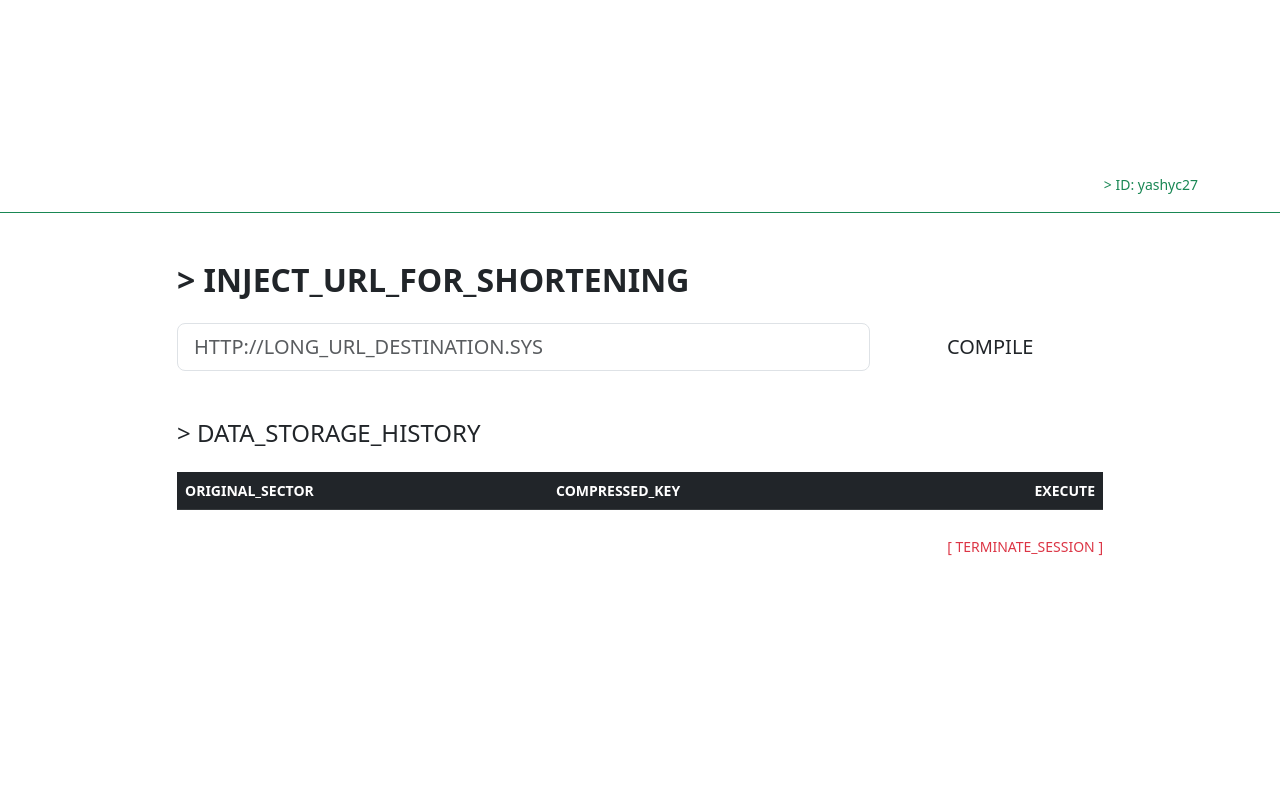
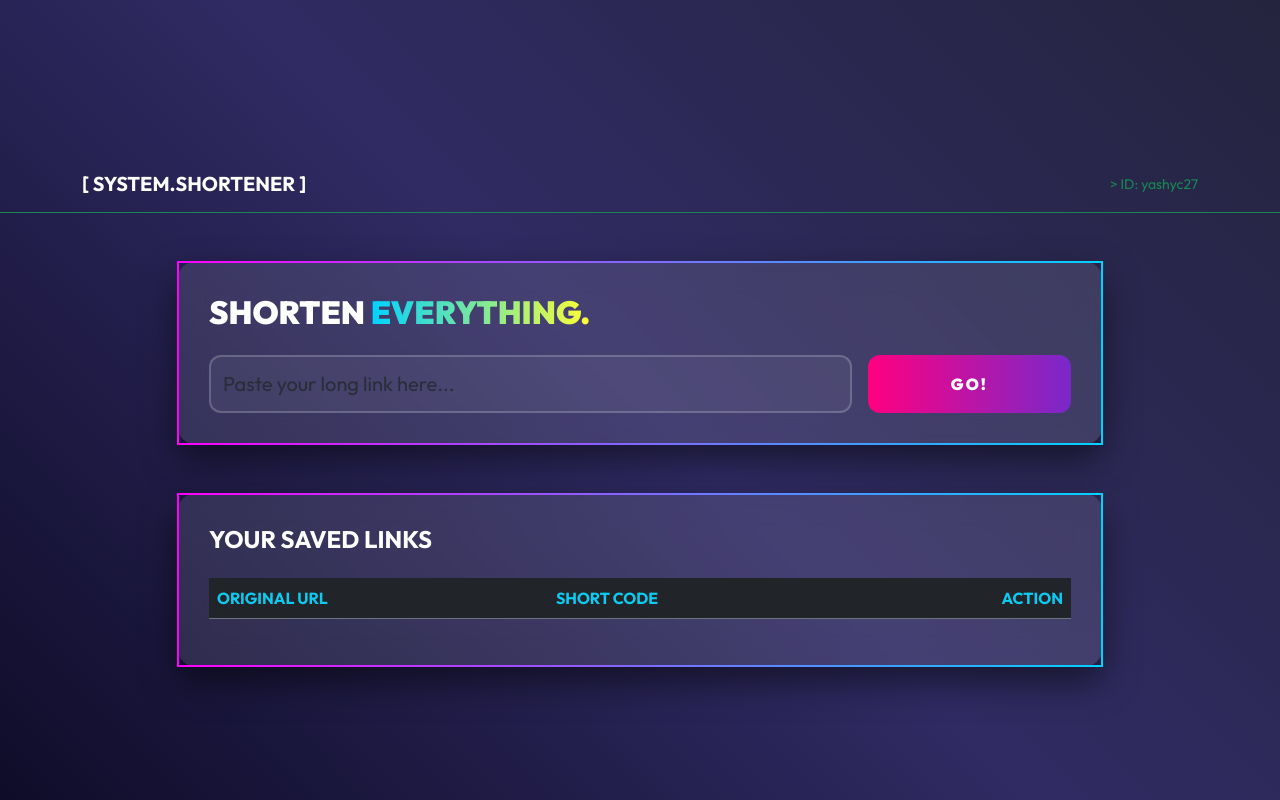
Before and after one commit to Yashyc27/Innomatics-Nov-2025-Intership, a Flask app: page /dashboard in a window 1280 px wide. Run offline with Flask 3, Linux system fonts and the light colour scheme; a user stored in the database is signed in; lists and menus that the app fills with data are empty; a map, chart or similar area stays blank.

Commit message:
Updating Flask Task

```diff
--- /dev/null
+++ b/Flask Task/URL Shortner Advance/static/css/style.css
@@ -0,0 +1,65 @@
+@import url('https://fonts.googleapis.com/css2?family=Outfit:wght@400;700;900&display=swap');
+
+:root {
+    --clr-neon-pink: #ff00ff;
+    --clr-neon-blue: #00d2ff;
+    --clr-neon-yellow: #fefe33;
+    --clr-bg-gradient: linear-gradient(45deg, #0f0c29, #302b63, #24243e);
+}
+
+body {
+    background: var(--clr-bg-gradient);
+    font-family: 'Outfit', sans-serif;
+    color: #fff;
+    min-height: 100vh;
+}
+
+/* Glassmorphism Card with Rainbow Border */
+.classic-card {
+    background: rgba(255, 255, 255, 0.1);
+    backdrop-filter: blur(15px);
+    border-radius: 20px;
+    padding: 30px;
+    border: 2px solid transparent;
+    border-image: linear-gradient(to right, var(--clr-neon-pink), var(--clr-neon-blue)) 1;
+    box-shadow: 0 15px 35px rgba(0, 0, 0, 0.5);
+}
+
+/* Big, Bold, Colorful Buttons */
+.btn-classic {
+    background: linear-gradient(to right, #ff0080, #7928ca);
+    color: white;
+    font-weight: 900;
+    text-transform: uppercase;
+    border: none;
+    border-radius: 12px;
+    padding: 15px 30px;
+    transition: 0.3s all ease;
+    letter-spacing: 2px;
+}
+
+.btn-classic:hover {
+    transform: translateY(-3px) scale(1.05);
+    box-shadow: 0 0 20px var(--clr-neon-pink);
+    color: white;
+}
+
+.form-control {
+    background: rgba(255, 255, 255, 0.05) !important;
+    border: 2px solid rgba(255, 255, 255, 0.2) !important;
+    color: white !important;
+    border-radius: 12px;
+    padding: 12px;
+}
+
+.form-control:focus {
+    border-color: var(--clr-neon-blue) !important;
+    box-shadow: 0 0 15px var(--clr-neon-blue);
+}
+
+.text-gradient {
+    background: linear-gradient(to right, #00d2ff, #fefe33);
+    -webkit-background-clip: text;
+    -webkit-text-fill-color: transparent;
+    font-weight: 900;
+}
--- a/Flask Task/URL Shortner Advance/templates/base.html
+++ b/Flask Task/URL Shortner Advance/templates/base.html
@@ -2,7 +2,7 @@
 <html lang="en">
 <head>
     <meta charset="UTF-8">
-    <title>LINK_SWIFT // THE_MATRIX</title>
+    <title>LINK SHORTNER</title>
     <link href="https://cdn.jsdelivr.net/npm/bootstrap@5.3.0/dist/css/bootstrap.min.css" rel="stylesheet">
     <link rel="stylesheet" href="{{ url_for('static', filename='css/style.css') }}">
 </head>
--- a/Flask Task/URL Shortner Advance/templates/dashboard.html
+++ b/Flask Task/URL Shortner Advance/templates/dashboard.html
@@ -2,57 +2,52 @@
 {% block content %}
 <div class="row justify-content-center">
     <div class="col-lg-10">
-        <div class="matrix-card mb-5">
-            <h2 class="mb-4 fw-bold">> INJECT_URL_FOR_SHORTENING</h2>
+        <div class="classic-card mb-5">
+            <h2 class="fw-900 mb-4">SHORTEN <span class="text-gradient">EVERYTHING.</span></h2>
+
             <form action="/shorten" method="POST">
-                <div class="row g-2">
+                <div class="row g-3">
                     <div class="col-md-9">
-                        <input type="url" name="url" id="urlInput" class="form-control form-control-lg"
-                               placeholder="HTTP://LONG_URL_DESTINATION.SYS" required>
+                        <input type="url" name="url" class="form-control form-control-lg" placeholder="Paste your long link here..." required>
                     </div>
                     <div class="col-md-3">
-                        <button class="btn btn-matrix btn-lg w-100" type="submit">COMPILE</button>
+                        <button class="btn btn-classic w-100 h-100" type="submit">GO!</button>
                     </div>
                 </div>
             </form>
 
             {% if request.args.get('shortened') %}
-            <div class="mt-4 p-3 border border-success">
-                <span class="small d-block text-success-50">> ENCODED_OUTPUT:</span>
-                <div class="d-flex justify-content-between align-items-center">
-                    <span class="fs-5 fw-bold" id="shortUrl">{{ request.host_url }}{{ request.args.get('shortened') }}</span>
-                    <button class="btn btn-matrix btn-sm" onclick="copyUrl()">COPY_CODE</button>
-                </div>
+            <div class="mt-4 p-4 border-dashed rounded-4 border-info text-center">
+                <p class="small fw-bold text-uppercase mb-1">Your Magic Link:</p>
+                <h3 class="text-gradient mb-3" id="shortUrl">{{ request.host_url }}{{ request.args.get('shortened') }}</h3>
+                <button class="btn btn-sm btn-outline-light rounded-pill px-4" onclick="copyUrl()">COPY LINK</button>
             </div>
             {% endif %}
         </div>
 
-        <div class="matrix-card">
-            <h4 class="mb-4">> DATA_STORAGE_HISTORY</h4>
+        <div class="classic-card">
+            <h4 class="fw-bold mb-4">YOUR SAVED LINKS</h4>
             <div class="table-responsive">
-                <table class="table table-dark table-hover mb-0">
+                <table class="table table-dark table-borderless align-middle">
                     <thead>
-                        <tr class="text-success small">
-                            <th>ORIGINAL_SECTOR</th>
-                            <th>COMPRESSED_KEY</th>
-                            <th class="text-end">EXECUTE</th>
+                        <tr class="border-bottom border-secondary">
+                            <th class="text-info">ORIGINAL URL</th>
+                            <th class="text-info">SHORT CODE</th>
+                            <th class="text-end text-info">ACTION</th>
                         </tr>
                     </thead>
-                    <tbody class="small">
+                    <tbody>
                         {% for url in current_user.urls | reverse %}
-                        <tr style="border-bottom: 1px solid var(--matrix-dark);">
+                        <tr class="hover-row">
                             <td class="text-truncate" style="max-width: 300px;">{{ url.original_url }}</td>
-                            <td class="fw-bold">{{ url.short_code }}</td>
+                            <td><span class="badge rounded-pill bg-primary px-3">{{ url.short_code }}</span></td>
                             <td class="text-end">
-                                <a href="/{{ url.short_code }}" target="_blank" class="text-success text-decoration-none">[ VIEW ]</a>
+                                <a href="/{{ url.short_code }}" target="_blank" class="btn btn-sm btn-outline-info">VISIT</a>
                             </td>
                         </tr>
                         {% endfor %}
                     </tbody>
                 </table>
-            </div>
-            <div class="mt-4 text-end">
-                <a href="/logout" class="text-danger small text-decoration-none">[ TERMINATE_SESSION ]</a>
             </div>
         </div>
     </div>
@@ -62,7 +57,12 @@
 function copyUrl() {
     const text = document.getElementById("shortUrl").innerText;
     navigator.clipboard.writeText(text);
-    alert("LINK COPIED TO NEURAL BUFFER.");
+    alert("Copied! 🌈");
 }
 </script>
+
+<style>
+    .hover-row:hover { background: rgba(255,255,255,0.05); }
+    .fw-900 { font-weight: 900; }
+</style>
 {% endblock %}
--- /dev/null
+++ b/Flask Task/note_taking_app/Untitled-1.py
@@ -0,0 +1,4 @@
+def remove_vowels(s):
+	vowels="aeiouAEIOU"
+	return ''.join(char for char in s if not in vowels)
+print(remove vowels for ("Tommorow")
```
Also changed, not shown: Flask Task/URL Shortner Advance/templates/login.html (+11 -10 lines), Flask Task/URL Shortner Advance/templates/signup.html (+10 -11 lines), Flask Task/URL Shortner Basic/templates/history.html (+120 -12 lines), Flask Task/URL Shortner Basic/templates/home.html (+11 -4 lines), 1 other file.
